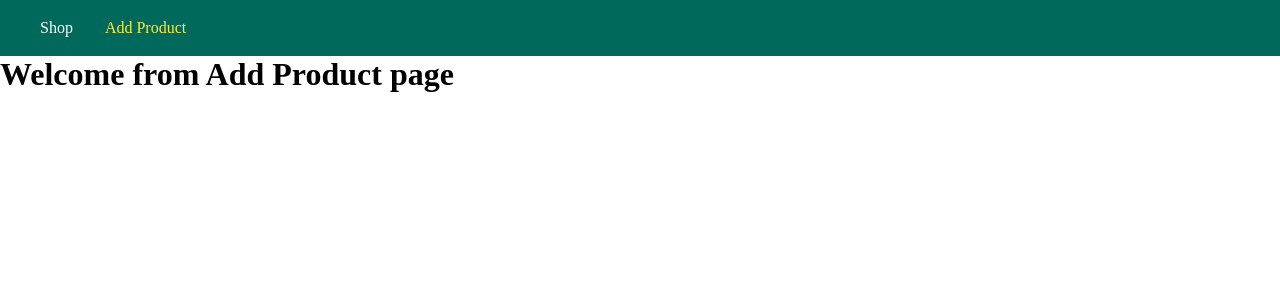
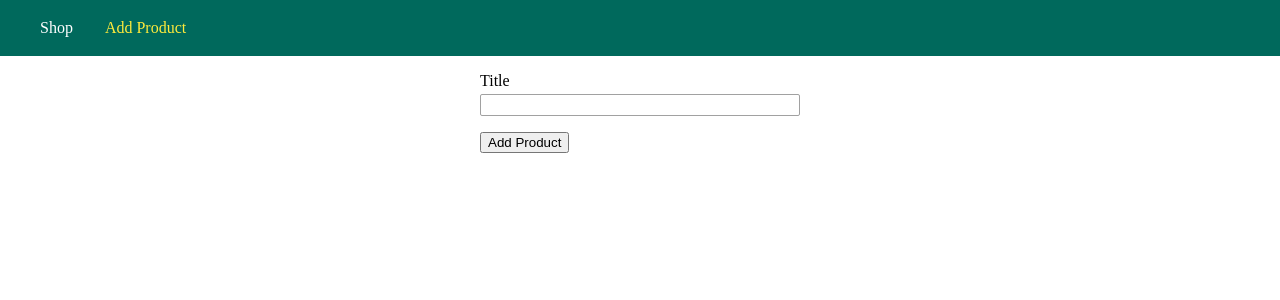
Before and after one commit to ArnasSmicius/Node-MaximilianSchwarzmuller-Udemy, a React (Create React App) app in the folder ecommerce-mern/frontend/: page /admin/add-product in a window 1280 px wide. Shown: the top 300 px of the page. Built offline with nearby package versions, Linux system fonts and the light colour scheme.

Commit message:
Implement Add Product page UI

```diff
--- a/ecommerce-mern/frontend/src/components/AddProduct/AddProduct.js
+++ b/ecommerce-mern/frontend/src/components/AddProduct/AddProduct.js
@@ -1,7 +1,25 @@
 import React from "react";
 
+import styles from "./AddProduct.module.css";
+
 const AddProduct = () => {
-  return <h1>Welcome from Add Product page</h1>;
+  return (
+    <main>
+      <form
+        className={styles["product-form"]}
+        action="/admin/add-product"
+        method="POST"
+      >
+        <div className={styles["form-control"]}>
+          <label for="title">Title</label>
+          <input type="text" name="title" id="title" />
+        </div>
+        <button className={styles.btn} type="submit">
+          Add Product
+        </button>
+      </form>
+    </main>
+  );
 };
 
 export default AddProduct;
--- /dev/null
+++ b/ecommerce-mern/frontend/src/components/AddProduct/AddProduct.module.css
@@ -0,0 +1,26 @@
+.form-control {
+  margin: 1rem 0;
+}
+
+.form-control label,
+.form-control input {
+  display: block;
+  width: 100%;
+  margin-bottom: 0.25rem;
+}
+
+.form-control input {
+  border: 1px solid #a1a1a1;
+  font: inherit;
+  border-radius: 2px;
+}
+
+.form-control input:focus {
+  outline-color: #00695c;
+}
+
+.product-form {
+  width: 20rem;
+  max-width: 90%;
+  margin: auto;
+}
```
